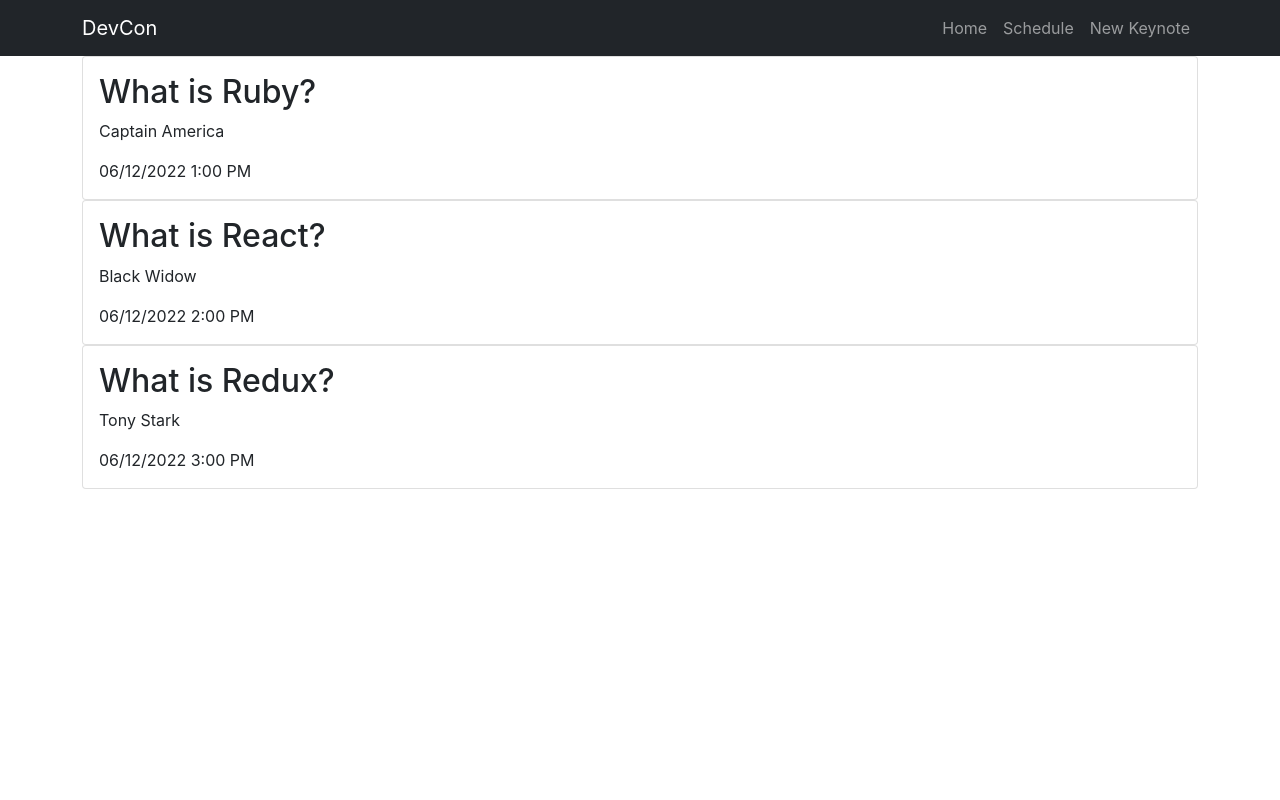
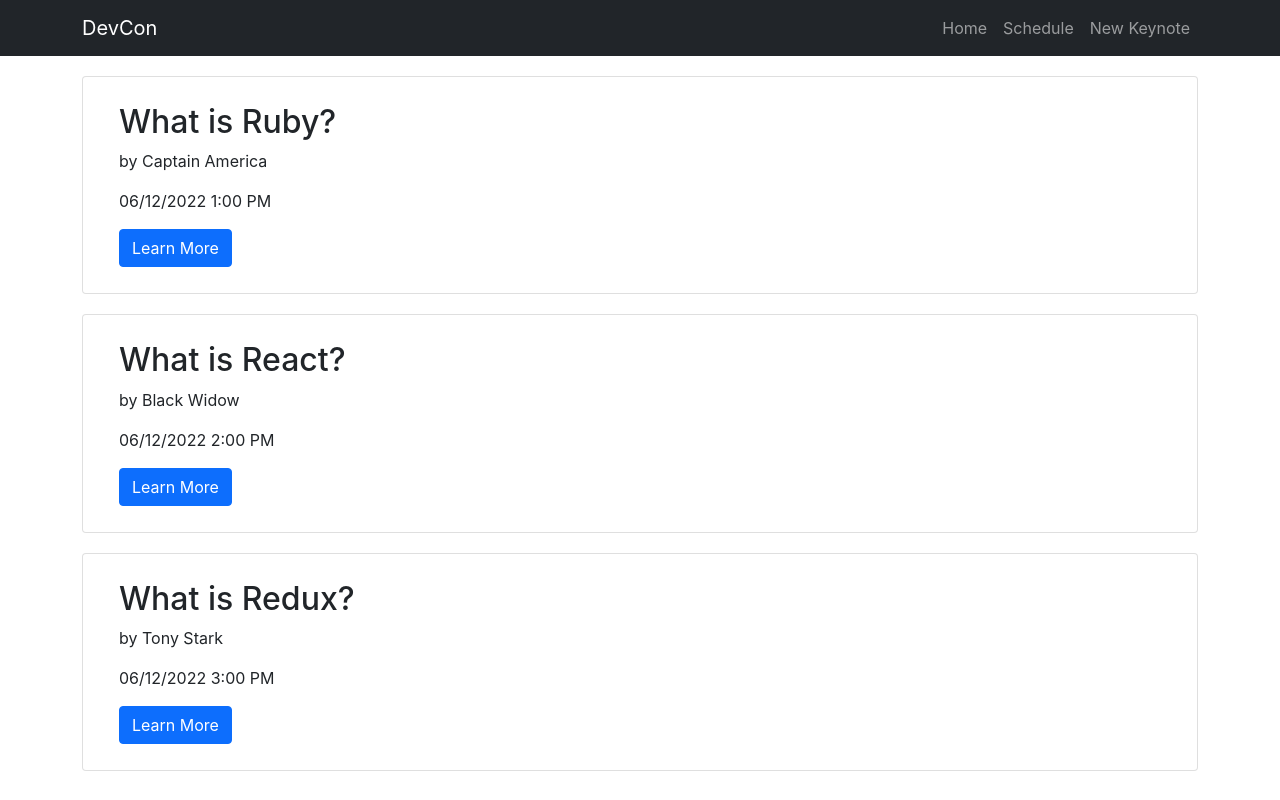
Before and after one commit to lazoxco/event-schedule-app, a React (Create React App) app: page /schedule in a window 1280 px wide. Built offline with nearby package versions, Linux system fonts and the light colour scheme.

Commit message:
working on keynote details page.

```diff
--- a/src/components/KeynoteList.js
+++ b/src/components/KeynoteList.js
@@ -1,6 +1,6 @@
 import KeynoteSummary from './KeynoteSummary'
 
-const KeynoteList = ({keynotes}) => {
+const KeynoteList = ({ keynotes }) => {
   return (
     <div>
       { keynotes && keynotes.map(keynote => {
--- a/src/components/KeynoteSummary.js
+++ b/src/components/KeynoteSummary.js
@@ -4,8 +4,9 @@ const KeynoteSummary = ({ keynote }) => {
     <div className="card">
       <div className="card-body">
         <h2 className="card-title">{ keynote.title }</h2>
-        <p className="card-text">{ keynote.speaker }</p>
+        <p className="card-text">by { keynote.speaker }</p>
         <p className="card-text">{ keynote.date_time }</p>
+        <a href="/" className="btn btn-primary">Learn More</a>
       </div>
     </div>
   )
--- a/src/index.css
+++ b/src/index.css
@@ -23,3 +23,8 @@ code {
 h1 {
   margin: 20px 0;
 }
+
+.card {
+  margin: 20px 0;
+  padding: 10px 20px;
+}
```
Also changed, not shown: src/components/Keynote.js (added, +12 -0 lines).
